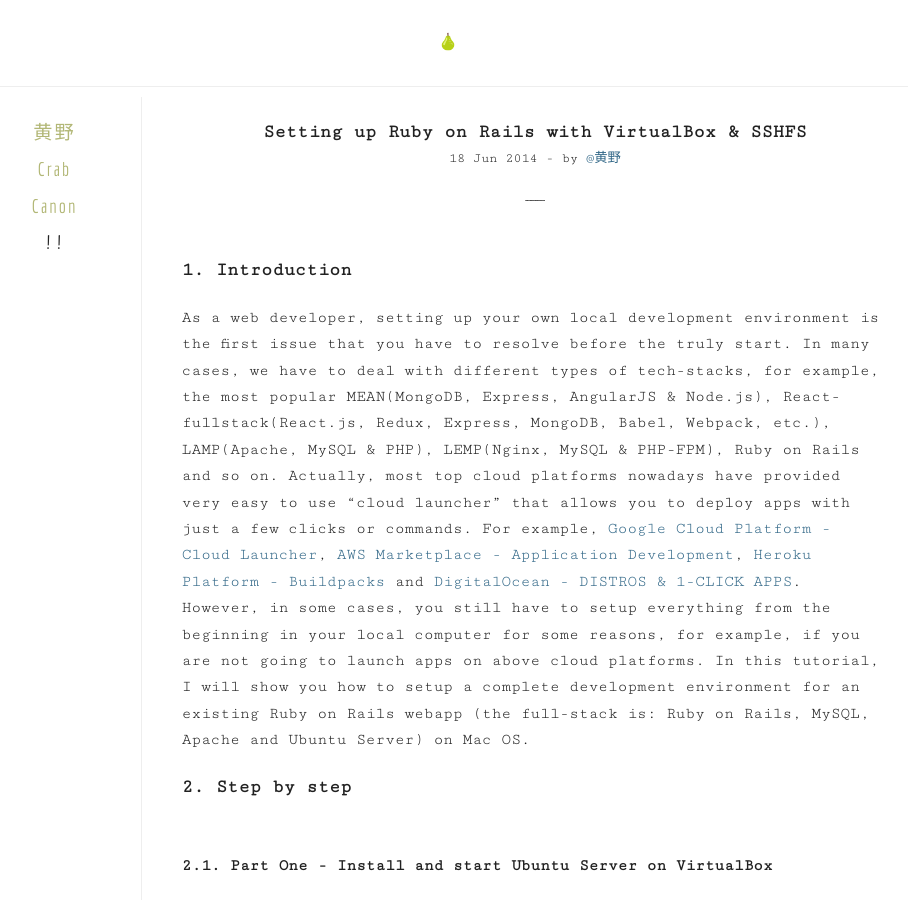
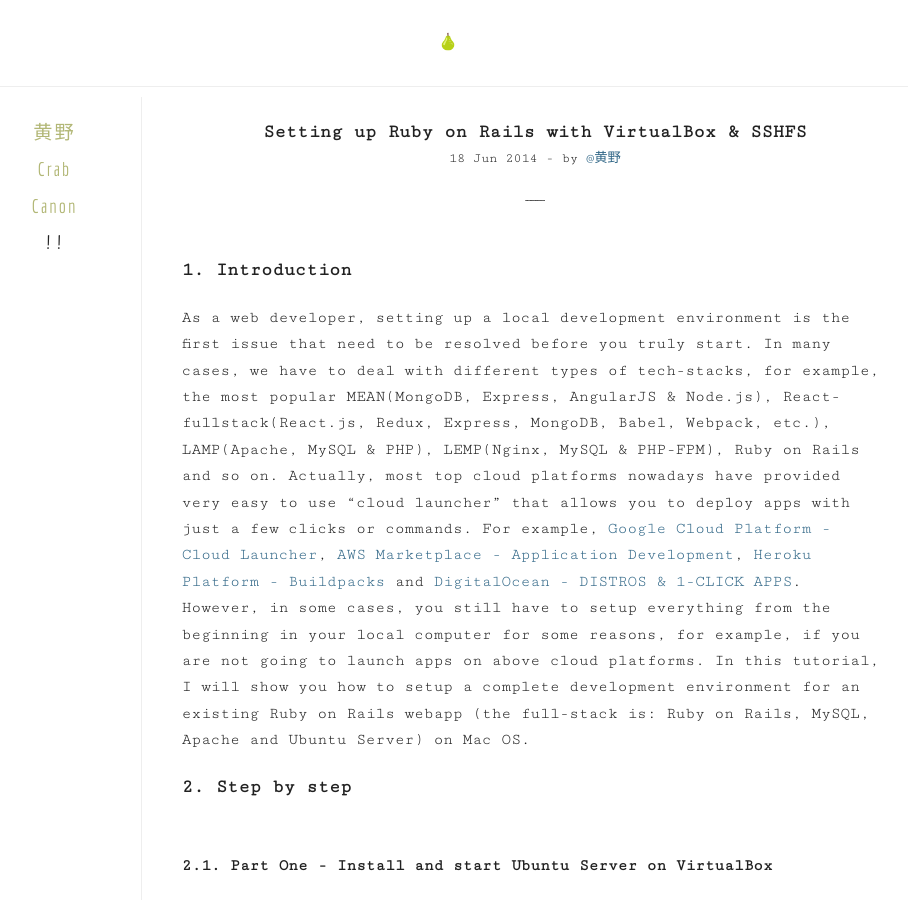
Before and after one commit to crabcanon/crabcanon.github.com, a Jekyll site: the page built from _posts/2014-06-18-setting-up-ruby-on-rails-with-virtualbox-sshfs.md, in a window 1280 px wide and 900 px high. Shown: the whole window, without its empty margins (192-1100 px from the left). Built offline with Jekyll 4.4.1, drawn with Linux system fonts in a browser that asks for light colours; comment, search, counter and statistics services are not loaded; some of the changed text lies outside the part shown.

Commit message:
Update blog

```diff
--- a/_posts/2014-06-18-setting-up-ruby-on-rails-with-virtualbox-sshfs.md
+++ b/_posts/2014-06-18-setting-up-ruby-on-rails-with-virtualbox-sshfs.md
@@ -8,7 +8,7 @@
 
 ###1. Introduction
 
-As a web developer, setting up your own local development environment is the first issue that you have to resolve before the truly start. In many cases, we have to deal with different types of tech-stacks, for example, the most popular MEAN(MongoDB, Express, AngularJS & Node.js), React-fullstack(React.js, Redux, Express, MongoDB, Babel, Webpack, etc.), LAMP(Apache, MySQL & PHP), LEMP(Nginx, MySQL & PHP-FPM), Ruby on Rails and so on. Actually, most top cloud platforms nowadays have provided very easy to use "cloud launcher" that allows you to deploy apps with just a few clicks or commands. For example, [Google Cloud Platform - Cloud Launcher](https://cloud.google.com/launcher/?cat=INFRASTRUCTURE), [AWS Marketplace - Application Development](https://aws.amazon.com/marketplace/b/2649279011/ref=gtw_navlft_node_2649279011?page=1&category=2649279011), [Heroku Platform - Buildpacks](https://elements.heroku.com/buildpacks) and [DigitalOcean - DISTROS & 1-CLICK APPS](https://www.digitalocean.com/features/one-click-apps/). However, in some cases, you still have to setup everything from the beginning in your local computer for some reasons, for example, if you are not going to launch apps on above cloud platforms. In this tutorial, I will show you how to setup a complete development environment for an existing Ruby on Rails webapp (the full-stack is: Ruby on Rails, MySQL, Apache and Ubuntu Server) on Mac OS.
+As a web developer, setting up a local development environment is the first issue that need to be resolved before you truly start. In many cases, we have to deal with different types of tech-stacks, for example, the most popular MEAN(MongoDB, Express, AngularJS & Node.js), React-fullstack(React.js, Redux, Express, MongoDB, Babel, Webpack, etc.), LAMP(Apache, MySQL & PHP), LEMP(Nginx, MySQL & PHP-FPM), Ruby on Rails and so on. Actually, most top cloud platforms nowadays have provided very easy to use "cloud launcher" that allows you to deploy apps with just a few clicks or commands. For example, [Google Cloud Platform - Cloud Launcher](https://cloud.google.com/launcher/?cat=INFRASTRUCTURE), [AWS Marketplace - Application Development](https://aws.amazon.com/marketplace/b/2649279011/ref=gtw_navlft_node_2649279011?page=1&category=2649279011), [Heroku Platform - Buildpacks](https://elements.heroku.com/buildpacks) and [DigitalOcean - DISTROS & 1-CLICK APPS](https://www.digitalocean.com/features/one-click-apps/). However, in some cases, you still have to setup everything from the beginning in your local computer for some reasons, for example, if you are not going to launch apps on above cloud platforms. In this tutorial, I will show you how to setup a complete development environment for an existing Ruby on Rails webapp (the full-stack is: Ruby on Rails, MySQL, Apache and Ubuntu Server) on Mac OS.
 
 
 ###2. Step by step
```
Also changed, not shown: other parts of _posts/2014-06-18-setting-up-ruby-on-rails-with-virtualbox-sshfs.md (+1 -1 lines).
